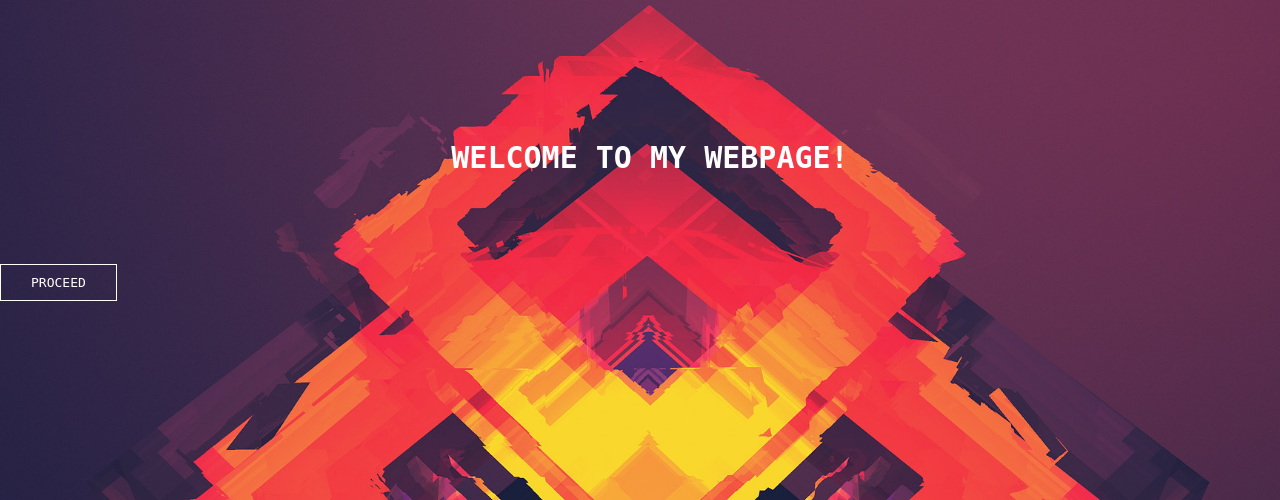
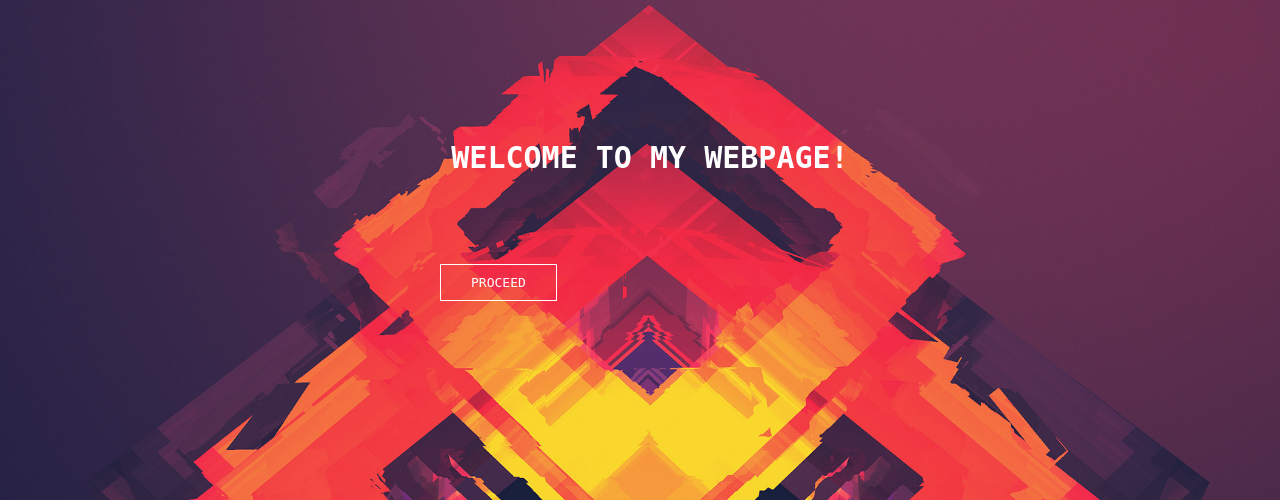
Before and after one commit to cpmaning/lab2, a PHP site: page / in a window 1280 px wide. Shown: the part 110-610 px from the top of the page. Run offline with PHP 8.4, Linux system fonts and the light colour scheme.

Commit message:
Update style.css

```diff
--- a/style.css
+++ b/style.css
@@ -78,7 +78,7 @@ h1
 .button
 {
     margin-top: 100px;
-    margin-right: 300px;
+    margin-left: 440px;
 }
 
 .btn
```
